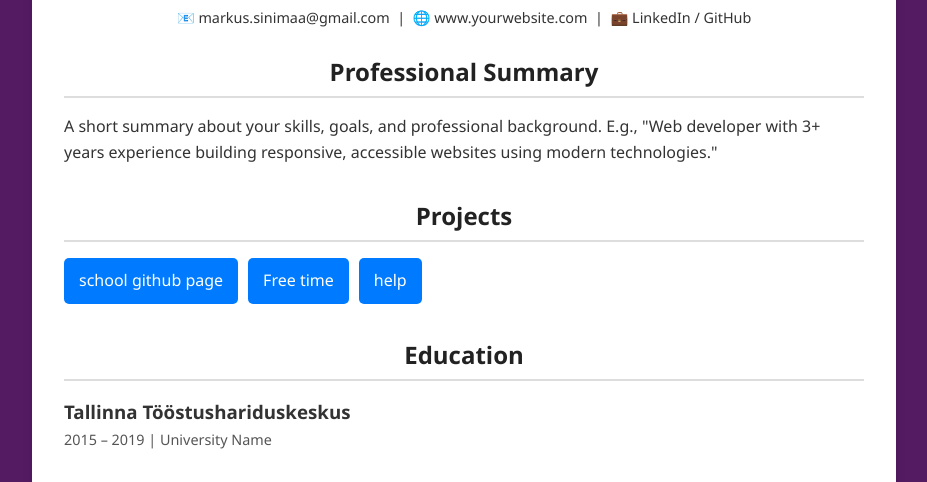
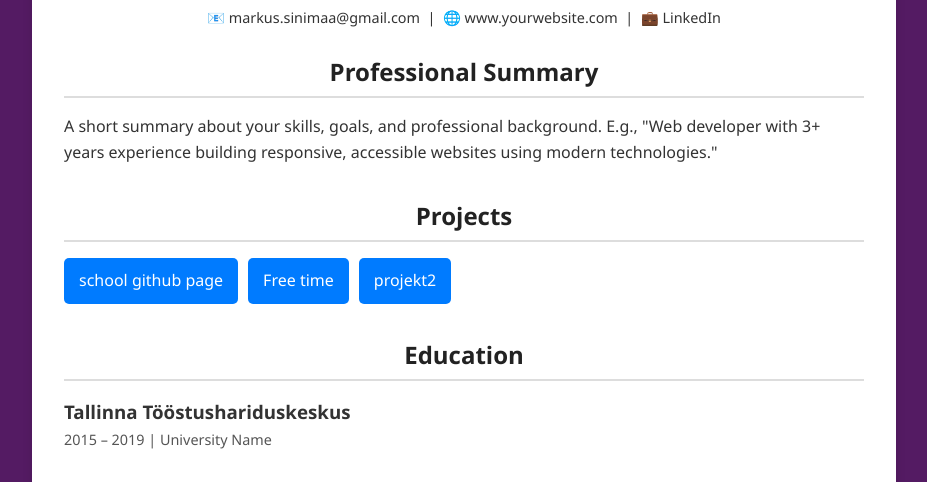
Before and after one commit to CodeKittyAlex/codekittyalex.github.com, a plain HTML site: page index.html in a window 1280 px wide. Shown: the part 290-772 px from the top of the page, without its empty margins (176-1103 px from the left). Drawn offline with Linux system fonts and the light colour scheme.

Commit message:
Update index.html

```diff
--- a/index.html
+++ b/index.html
@@ -122,7 +122,7 @@
     <div class="contact">
       📧 markus.sinimaa@gmail.com &nbsp;|&nbsp;
       🌐 www.yourwebsite.com &nbsp;|&nbsp;
-      💼 LinkedIn / GitHub
+      💼 LinkedIn
     </div>
 
     <div class="section">
@@ -138,7 +138,7 @@
       <div class="project-links">
         <a href="https://github.com/CodeKittyAlex/school" target="_blank">school github page</a>
         <a href="https://github.com/CodeKittyAlex/me-time" target="_blank">Free time</a>
-        <a href="projekt2.html" target="_blank">help</a>
+        <a href="projekt2.html" target="_blank">projekt2</a>
         <!--<a href="https://yourportfolio.com/project3" target="_blank">Project Three</a>
         <a href="https://yourportfolio.com/project3" target="_blank">Project Four</a>
         <a href="https://yourportfolio.com/project3" target="_blank">Project Six/Seven</a>-->
```
